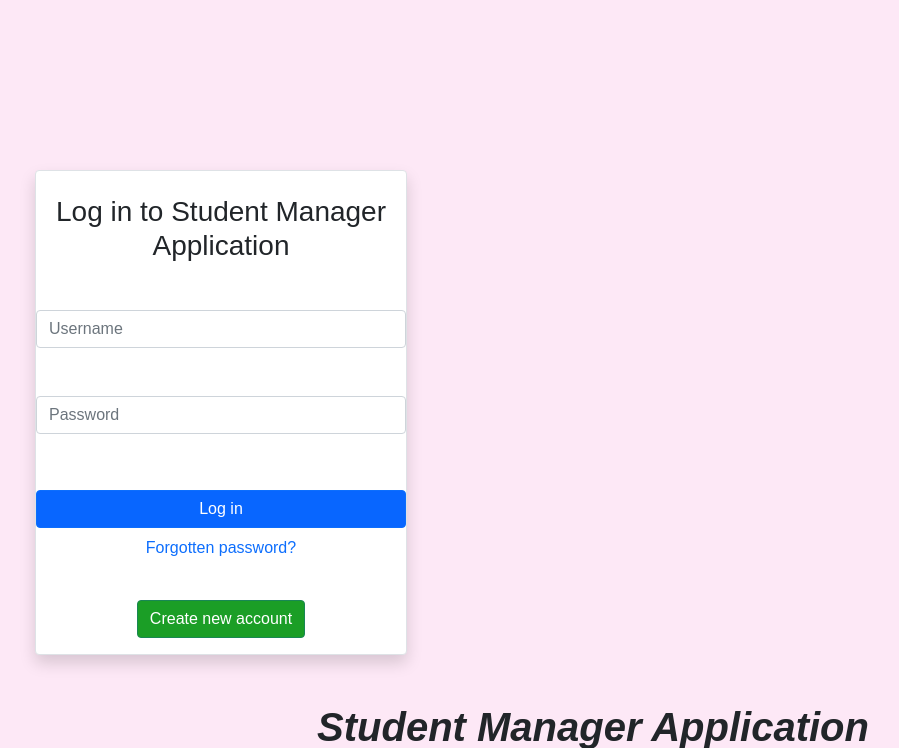
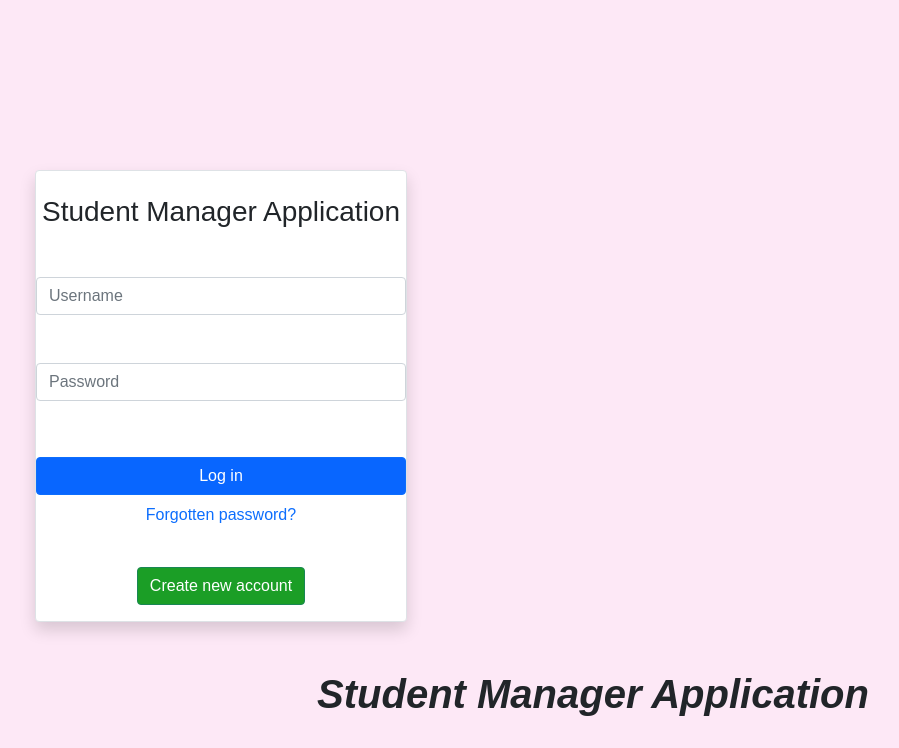
Before and after one commit to shobanakp/student-manager-, a Flask app: page / in a window 1280 px wide. Shown: the top 748 px of the page, without its empty margins (47-946 px from the left). Run offline with Flask 3, Linux system fonts and the light colour scheme; some libraries are stand-ins or nearby versions.

Commit message:
Update homepage.html

```diff
--- a/templates/homepage.html
+++ b/templates/homepage.html
@@ -73,7 +73,7 @@
             </div> -->
             <form action="/login" method="post">
             <div class="col-4 border shadow bg-body rounded text-center">
-                <h3 class="mt-4">Log in to Student Manager Application</h3>
+                <h3 class="mt-4">Student Manager Application</h3>
                 <div>
                     <input class="form-control my-5" type="text" placeholder="Username">
                     <input class="form-control my-5" type="text" placeholder="Password">
```
